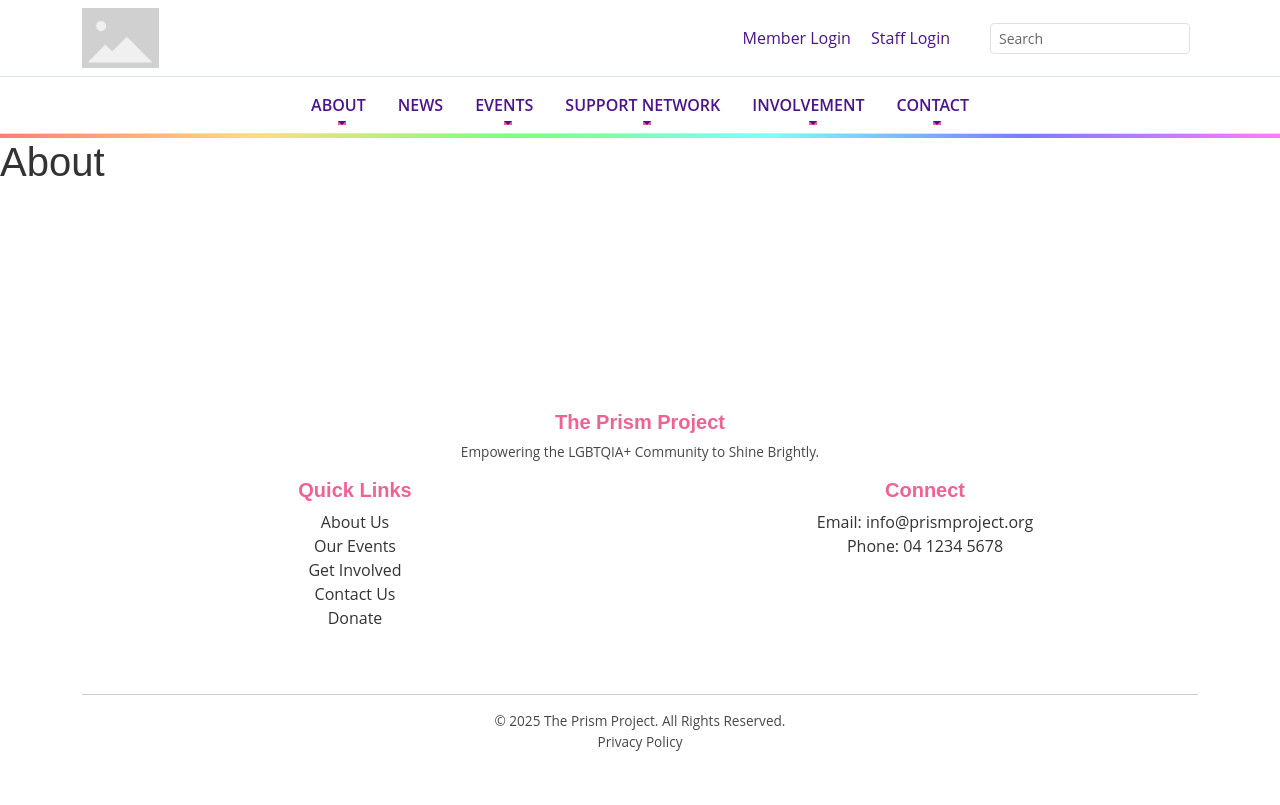
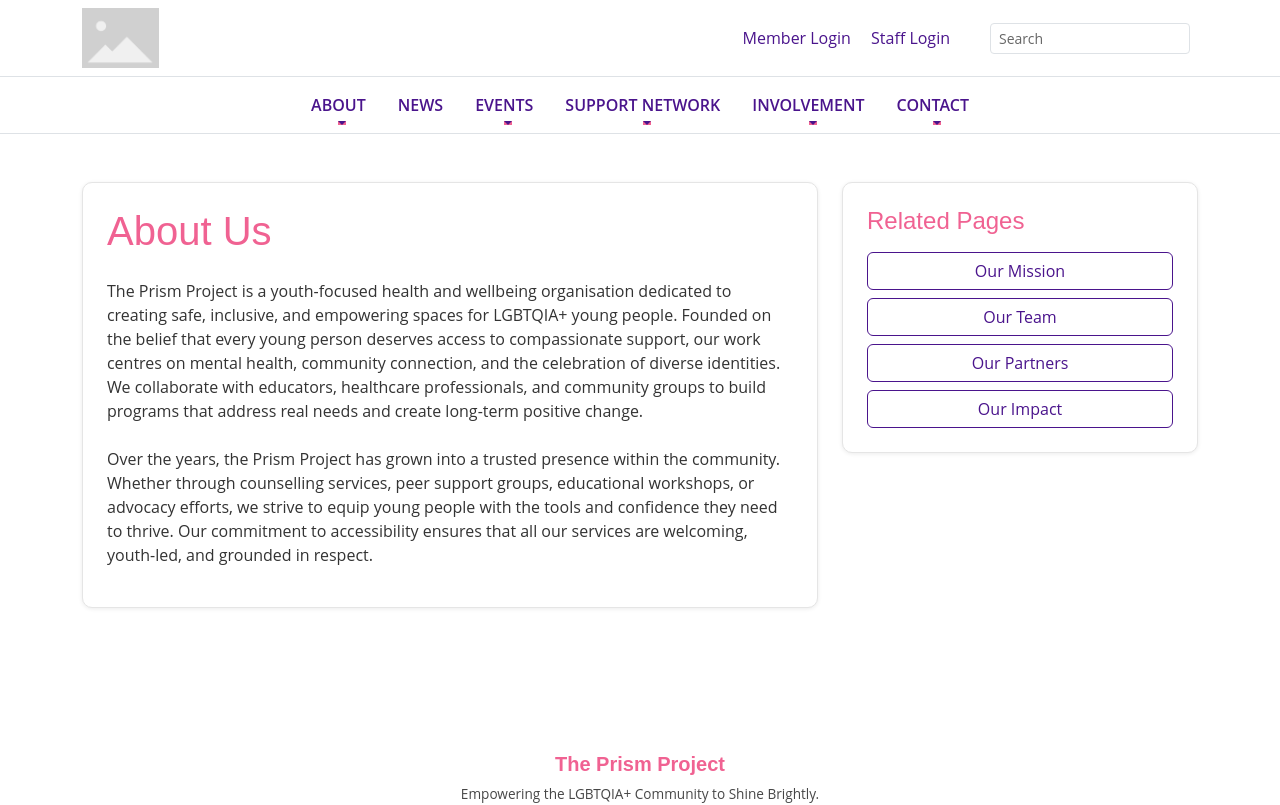
Before and after one commit to T-Sunset/Ito5032-A3-35492090, a Vue app in the folder PrismProject/: page /About in a window 1280 px wide. Shown: the top 805 px of the page. Built offline with nearby package versions, Linux system fonts and the light colour scheme; the HTML template or start-up script is replaced by a standard one.

Commit message:
Content Pages finished!
Created a template 'Content Page' (page that basically just displays text.) Each content page has a section for text and a sidebar of buttons that move to related pages. Built the first few content pages.

```diff
--- /dev/null
+++ b/PrismProject/src/components/ContentPage.vue
@@ -0,0 +1,55 @@
+<template>
+  <div class="container py-5">
+    <div class="row">
+
+      <!-- Main Content on the left side (col-8 on desktop) -->
+      <div class="col-12 col-lg-8">
+        <div class="content-wrapper p-4">
+          <h1 class="mb-4 text-secondary">{{ title }}</h1>
+
+          <!-- Content Goes Here -->
+           <!-- This is where content put inside ContentPage tags should go -->
+            <slot/>
+        </div>
+      </div>
+
+      <!-- Sidebar with 'Quick Links' to related pages (col-4 on desktop) -->
+      <div class="col-12 col-lg-4">
+        <div class="sidebar-wrapper p-4">
+          <h4 class="mb-3 text-secondary">Related Pages</h4>
+
+          <!-- Create a downward list of buttons to related pages -->
+          <div class="d-grid gap-2">
+            <!-- Loop through array of link objects -->
+            <button
+              v-for="(link, index) in links"
+              :key="index"
+              class="btn btn-outline-primary"
+              @click="$router.push(link.to)"
+            >
+              {{ link.label }}
+            </button>
+          </div>
+        </div>
+      </div>
+    </div>
+  </div>
+</template>
+
+<script setup lang="ts">
+    // Create a function that allows us to set a title for left-side content and create a list of right-side buttons labelled _label to route us on-click to _to
+    defineProps<{
+        title: string;
+        links?: Array<{ label: string; to: string }>;
+    }>();
+</script>
+
+<style scoped>
+    .content-wrapper,
+    .sidebar-wrapper {
+        background: #fff;
+        border-radius: 10px;
+        border: 1px solid #e5e5e5;
+        box-shadow: 0 1px 4px rgba(0,0,0,0.08);
+    }
+</style>
--- a/PrismProject/src/pages/About.vue
+++ b/PrismProject/src/pages/About.vue
@@ -1,3 +1,25 @@
+<script setup lang="ts">
+    import ContentPage from '../components/ContentPage.vue';
+</script>
+
 <template>
-    <h1>About</h1>
+    <ContentPage title="About Us"
+        :links="[
+            {label:'Our Mission', to:'/Mission'},
+            {label:'Our Team', to:'/Board'},
+            {label:'Our Partners', to:'/Partners'},
+            {label:'Our Impact', to:'/Statistics'}
+    ]">
+
+    <p>The Prism Project is a youth-focused health and wellbeing organisation dedicated to creating safe,
+        inclusive, and empowering spaces for LGBTQIA+ young people. Founded on the belief that every young person
+        deserves access to compassionate support, our work centres on mental health, community connection, and the
+        celebration of diverse identities. We collaborate with educators, healthcare professionals, and community
+        groups to build programs that address real needs and create long-term positive change.<br/><br/>
+
+        Over the years, the Prism Project has grown into a trusted presence within the community.
+        Whether through counselling services, peer support groups, educational workshops, or advocacy efforts,
+        we strive to equip young people with the tools and confidence they need to thrive. Our commitment to
+        accessibility ensures that all our services are welcoming, youth-led, and grounded in respect.</p>
+    </ContentPage>
 </template>
--- a/PrismProject/src/pages/Board.vue
+++ b/PrismProject/src/pages/Board.vue
@@ -1,3 +1,24 @@
+<script setup lang="ts">
+    import ContentPage from '../components/ContentPage.vue';
+</script>
+
 <template>
-    <h1>Our Board</h1>
+    <ContentPage title="Our Board"
+        :links="[
+            {label:'Our Mission', to:'/Mission'},
+            {label:'About Us', to:'/About'},
+            {label:'Our Partners', to:'/Partners'},
+            {label:'Our Impact', to:'/Statistics'}
+    ]">
+
+    <p>Our team is made up of passionate professionals, volunteers, and community leaders who
+        share a dedication to supporting LGBTQIA+ young people. From counsellors and youth workers to
+        educators and outreach coordinators, each member brings unique expertise to our programs. We believe
+        in collaborative leadership, lived experience, and ongoing development to ensure our work remains responsive
+        and relevant. <br/><br/>
+
+        Our Board of Directors oversees organisational direction, governance, and long-term strategy. Comprised of advocates,
+         health professionals, and individuals with extensive experience in youth services, the Board ensures we remain transparent,
+         ethical, and effective in everything we do. Their guidance helps us uphold our mission and continue to grow sustainably.</p>
+    </ContentPage>
 </template>
--- a/PrismProject/src/pages/Mission.vue
+++ b/PrismProject/src/pages/Mission.vue
@@ -1,3 +1,24 @@
+<script setup lang="ts">
+    import ContentPage from '../components/ContentPage.vue';
+</script>
+
 <template>
-    <h1>Our Mission</h1>
+    <ContentPage title="Our Mission"
+        :links="[
+            {label:'About Us', to:'/About'},
+            {label:'Our Team', to:'/Board'},
+            {label:'Our Partners', to:'/Partners'},
+            {label:'Our Impact', to:'/Statistics'}
+    ]">
+
+    <p>The Prism Project exists to uplift and empower LGBTQIA+ youths by providing accessible, affirming,
+        and community-driven support. We aim to break down barriers to healthcare, foster confidence and resilience,
+        and ensure that young people always have a safe place to turn. Through evidence-based programs and trauma-informed
+        practices, we work to create pathways toward healthier futures.<br/><br/>
+
+        At the heart of our mission is a commitment to equity, diversity, and intersectionality.
+        We recognise that every young person’s experience is shaped by multiple aspects of their identity,
+        and our services are designed to honour and reflect that complexity. Our ultimate goal is to cultivate
+        a society where LGBTQIA+ youth can thrive without fear, stigma, or limitation.</p>
+    </ContentPage>
 </template>
--- a/PrismProject/src/pages/Partners.vue
+++ b/PrismProject/src/pages/Partners.vue
@@ -1,3 +1,25 @@
+<script setup lang="ts">
+    import ContentPage from '../components/ContentPage.vue';
+</script>
+
 <template>
-    <h1>Our Partners</h1>
+    <ContentPage title="Our Partners"
+        :links="[
+            {label:'Our Mission', to:'/Mission'},
+            {label:'Our Team', to:'/Board'},
+            {label:'About Us', to:'/About'},
+            {label:'Our Impact', to:'/Statistics'}
+    ]">
+
+    <p>The Prism Project is a youth-focused health and wellbeing organisation dedicated to creating safe,
+        inclusive, and empowering spaces for LGBTQIA+ young people. Founded on the belief that every young person
+        deserves access to compassionate support, our work centres on mental health, community connection, and the
+        celebration of diverse identities. We collaborate with educators, healthcare professionals, and community
+        groups to build programs that address real needs and create long-term positive change.<br/><br/>
+
+        Over the years, the Prism Project has grown into a trusted presence within the community.
+        Whether through counselling services, peer support groups, educational workshops, or advocacy efforts,
+        we strive to equip young people with the tools and confidence they need to thrive. Our commitment to
+        accessibility ensures that all our services are welcoming, youth-led, and grounded in respect.</p>
+    </ContentPage>
 </template>
--- a/PrismProject/src/pages/Statistics.vue
+++ b/PrismProject/src/pages/Statistics.vue
@@ -1,3 +1,25 @@
+<script setup lang="ts">
+    import ContentPage from '../components/ContentPage.vue';
+</script>
+
 <template>
-    <h1>Our Impact (Statistics)</h1>
+    <ContentPage title="Statistics & Our Impact"
+        :links="[
+            {label:'Our Mission', to:'/Mission'},
+            {label:'Our Team', to:'/Board'},
+            {label:'Our Partners', to:'/Partners'},
+            {label:'About Us', to:'/About'}
+    ]">
+
+    <p>The Prism Project is a youth-focused health and wellbeing organisation dedicated to creating safe,
+        inclusive, and empowering spaces for LGBTQIA+ young people. Founded on the belief that every young person
+        deserves access to compassionate support, our work centres on mental health, community connection, and the
+        celebration of diverse identities. We collaborate with educators, healthcare professionals, and community
+        groups to build programs that address real needs and create long-term positive change.<br/><br/>
+
+        Over the years, the Prism Project has grown into a trusted presence within the community.
+        Whether through counselling services, peer support groups, educational workshops, or advocacy efforts,
+        we strive to equip young people with the tools and confidence they need to thrive. Our commitment to
+        accessibility ensures that all our services are welcoming, youth-led, and grounded in respect.</p>
+    </ContentPage>
 </template>
```
